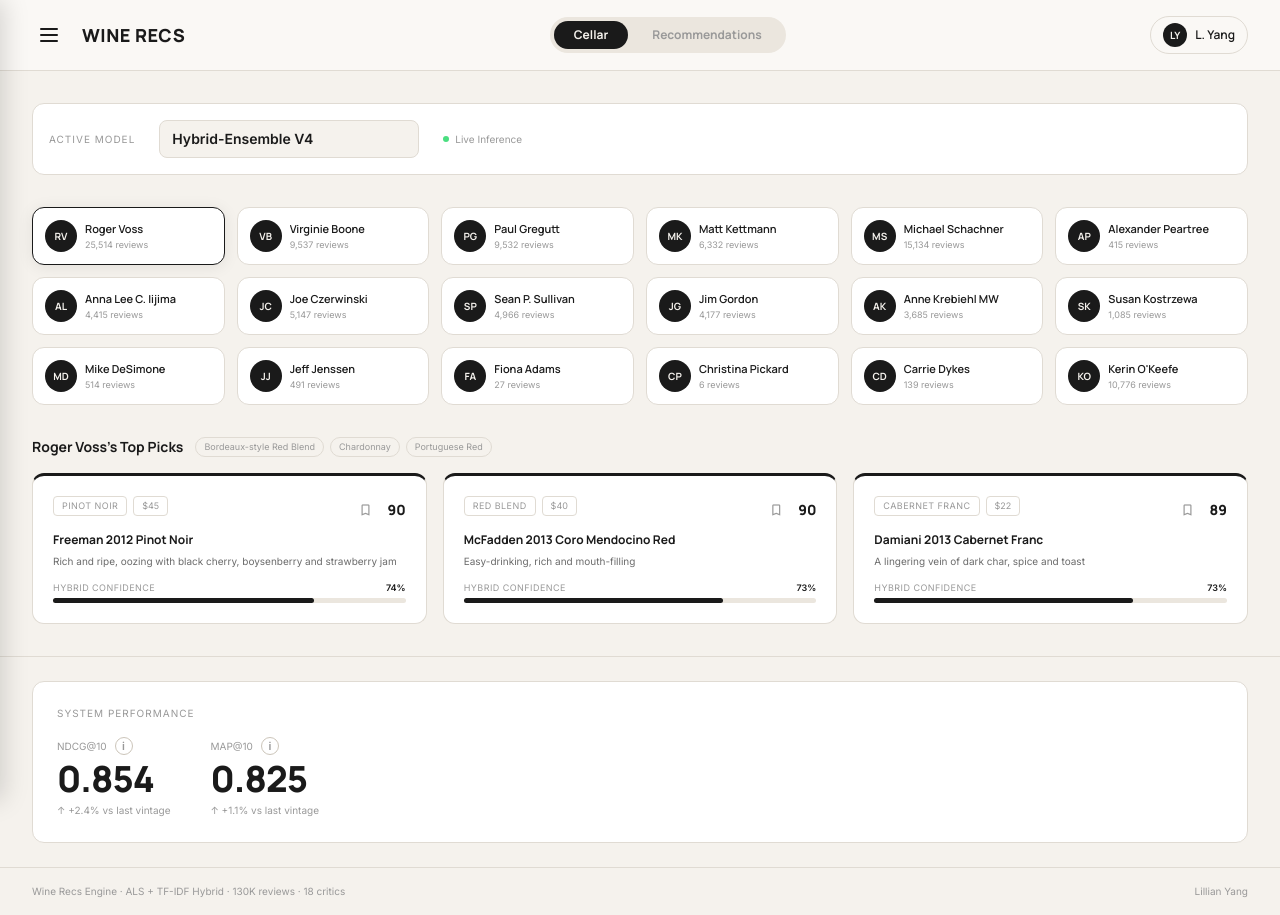
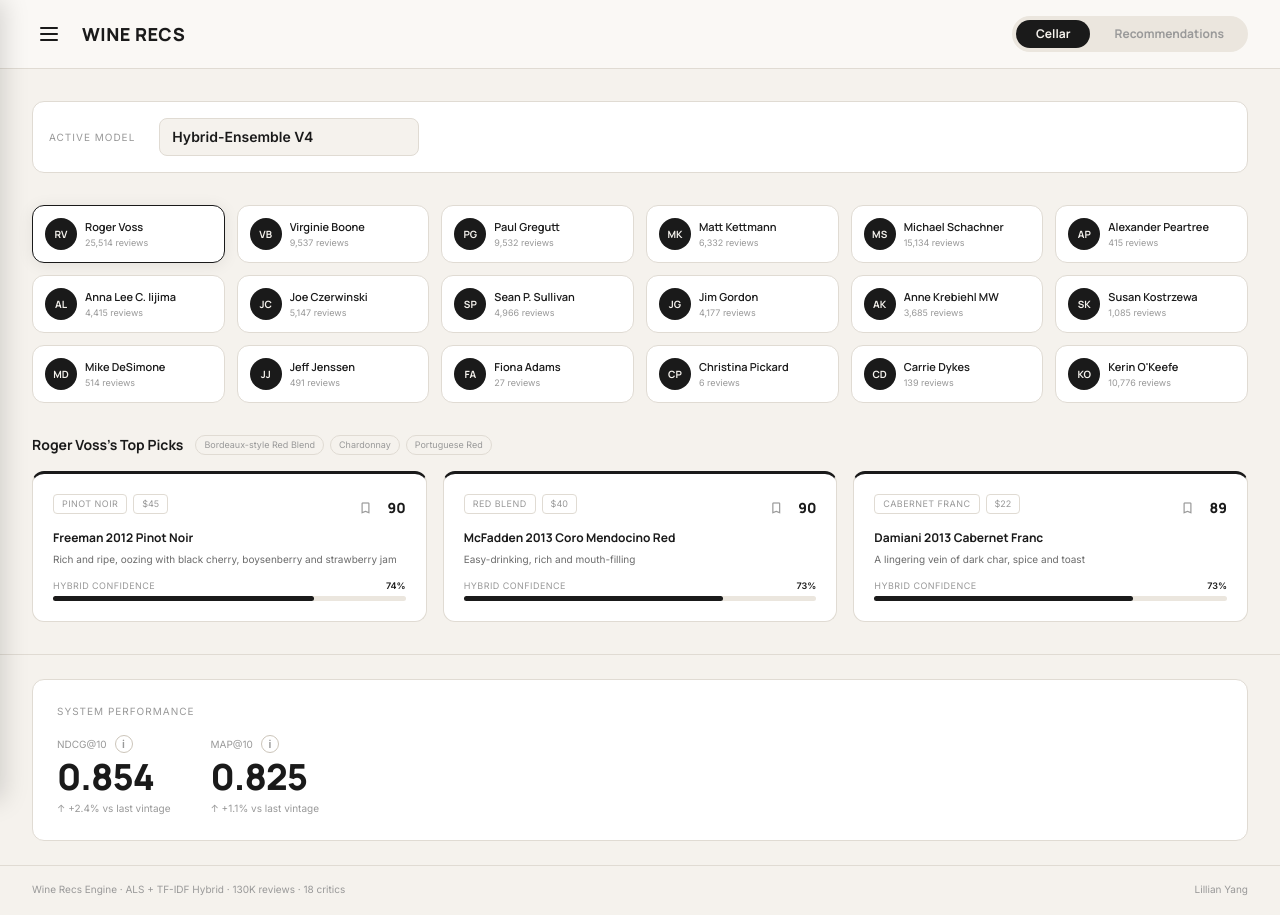
Before and after one commit to lillianyang312/excursions, a plain HTML site: page wine_recs/winerec_demo.html in a window 1280 px wide. Drawn offline with nearby package versions, Linux system fonts and the light colour scheme.

Commit message:
Remove Live Inference indicator and profile button

```diff
--- a/wine_recs/winerec_demo.html
+++ b/wine_recs/winerec_demo.html
@@ -173,10 +173,6 @@
         <button onclick="switchTab('cellar')" id="toggle-cellar" class="toggle-btn px-5 py-1.5 rounded-full text-xs font-bold transition active">Cellar</button>
         <button onclick="switchTab('recs')" id="toggle-recs" class="toggle-btn px-5 py-1.5 rounded-full text-xs font-bold transition">Recommendations</button>
       </div>
-      <div class="flex items-center gap-2 border border-border rounded-full px-3 py-1.5">
-        <div class="w-6 h-6 rounded-full bg-ink text-cream text-[10px] font-bold flex items-center justify-center">LY</div>
-        <span class="text-xs font-semibold">L. Yang</span>
-      </div>
     </header>
 
     <!-- ═══════ CELLAR TAB ═══════ -->
@@ -193,10 +189,6 @@
             <option value="cf">Collaborative Filtering (ALS)</option>
             <option value="content">Content-Based (TF-IDF)</option>
           </select>
-          <div class="flex items-center gap-1.5">
-            <span class="w-1.5 h-1.5 rounded-full bg-green-400"></span>
-            <span class="text-[10px] font-inter text-ink-faint">Live Inference</span>
-          </div>
         </div>
       </div>
 
```
